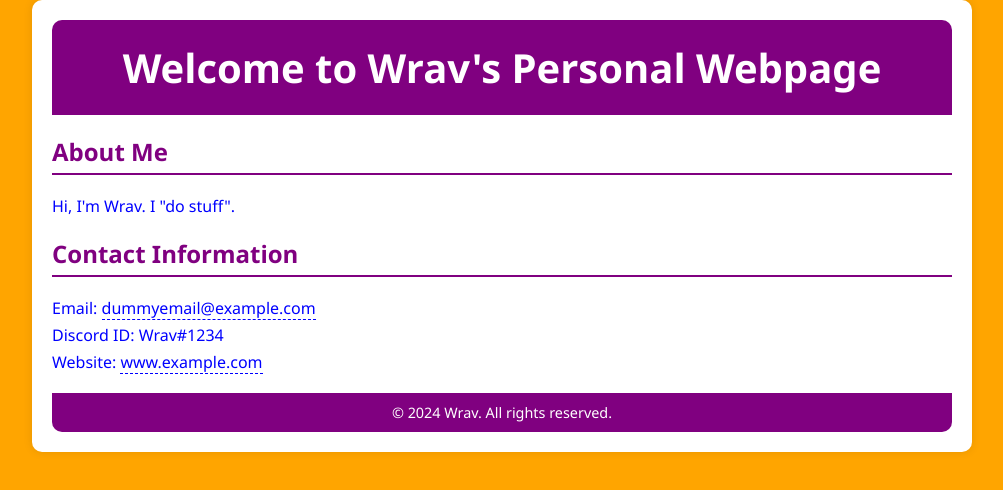
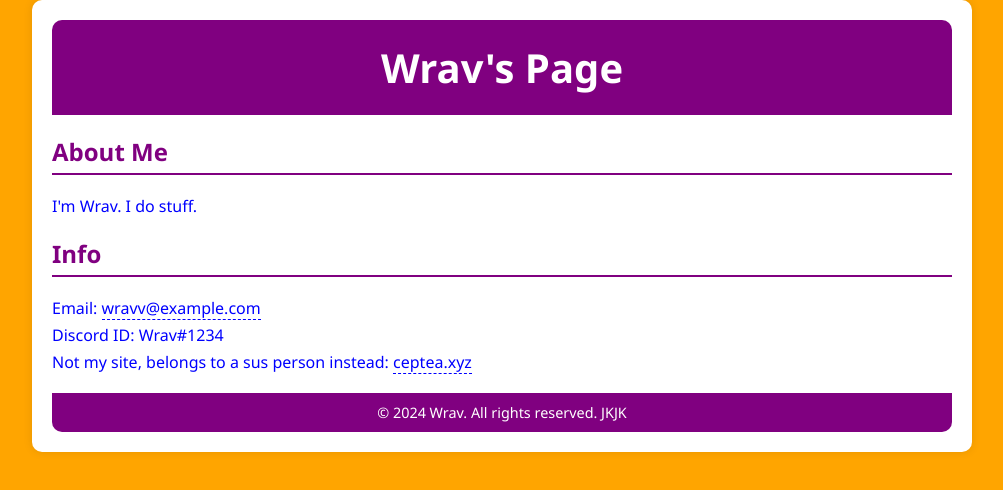
Before and after one commit to WravVV/wravvv.github.io, a plain HTML site: page index.html in a window 1280 px wide. Shown: the whole page, without its empty margins (138-1141 px from the left). Drawn offline with Linux system fonts and the light colour scheme.

Commit message:
actual stuff

```diff
--- a/index.html
+++ b/index.html
@@ -9,20 +9,20 @@
 <body>
     <div class="container">
         <header>
-            <h1>Welcome to Wrav's Personal Webpage</h1>
+            <h1>Wrav's Page</h1>
         </header>
         <section class="about-me">
             <h2>About Me</h2>
-            <p>Hi, I'm Wrav. I "do stuff".</p>
+            <p>I'm Wrav. I do stuff.</p>
         </section>
         <section class="contact-info">
-            <h2>Contact Information</h2>
-            <p>Email: <a href="mailto:dummyemail@example.com">dummyemail@example.com</a></p>
+            <h2>Info</h2>
+            <p>Email: <a href="mailto:wravv@example.com">wravv@example.com</a></p>
             <p>Discord ID: Wrav#1234</p>
-            <p>Website: <a href="https://www.example.com">www.example.com</a></p>
+            <p>Not my site, belongs to a sus person instead: <a href="https://ceptea.xyz">ceptea.xyz</a></p>
         </section>
         <footer>
-            <p>&copy; 2024 Wrav. All rights reserved.</p>
+            <p>&copy; 2024 Wrav. All rights reserved. JKJK</p>
         </footer>
     </div>
 </body>
```
